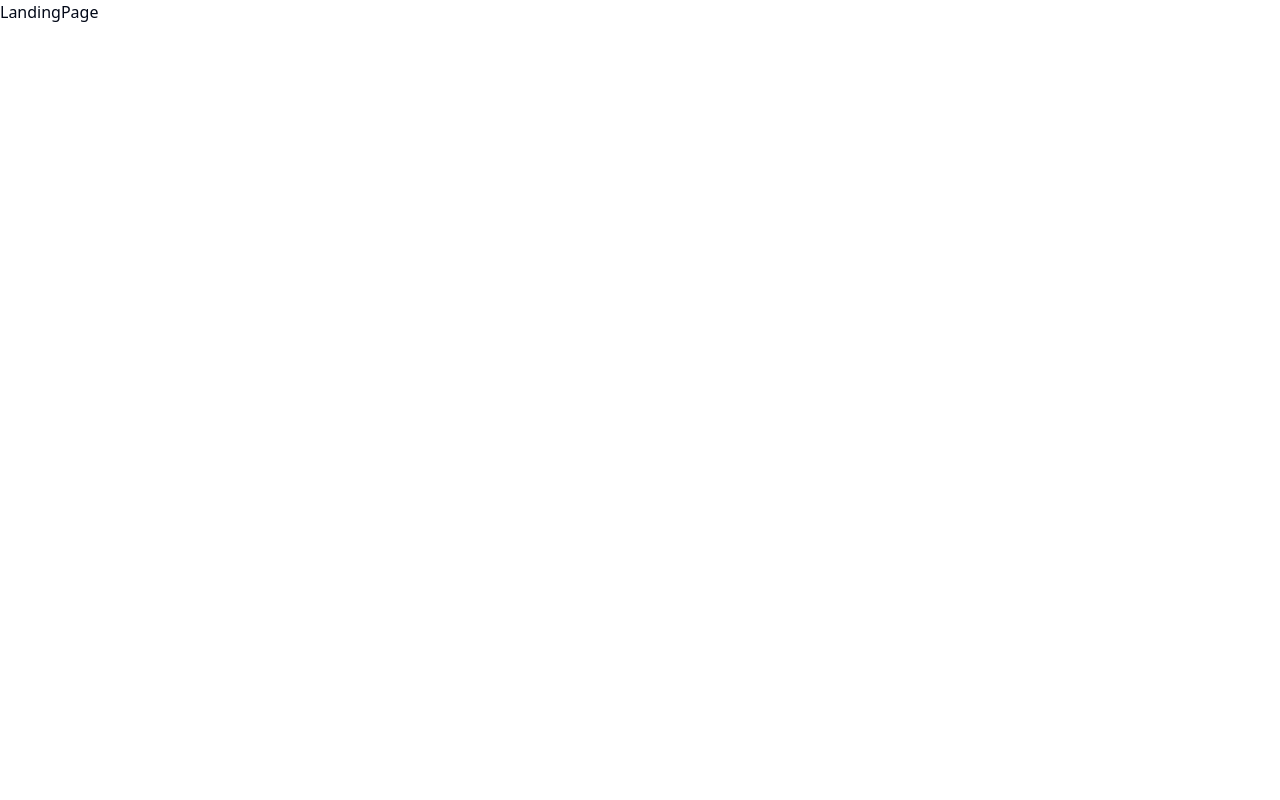
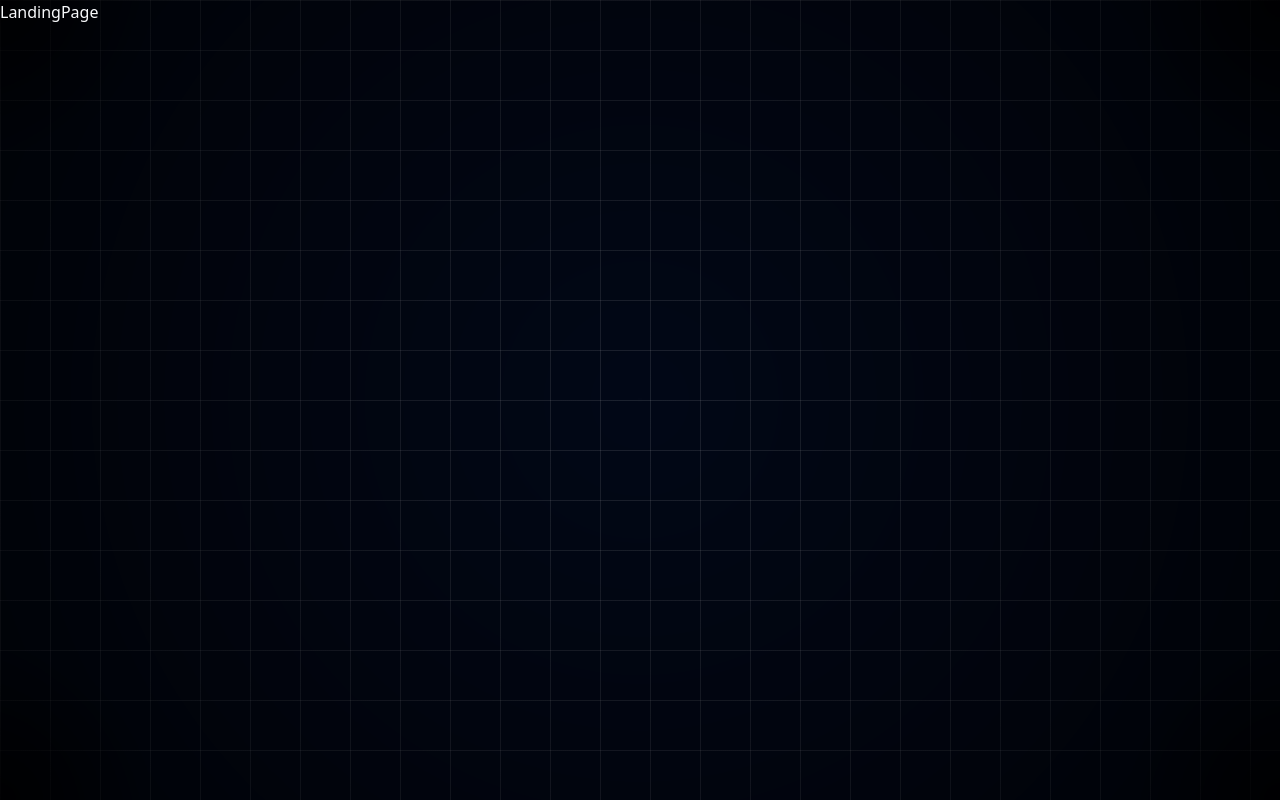
Before and after one commit to sajal-pakira/FullStack-Job-Portal, a React (Vite) app: page / in a window 1280 px wide. Built offline with nearby package versions, Linux system fonts and the light colour scheme.

Commit message:
modifications

```diff
--- a/src/App.css
+++ b/src/App.css
@@ -1,3 +1,33 @@
-.grid-background{
+.grid-background {
+    position: fixed;
+    top: 0;
+    left: 0;
+    width: 100%;
+    height: 100%;
+    background-image:
+        linear-gradient(to right, rgba(255, 255, 255, 0.1) 1px, transparent 1px),
+        linear-gradient(to bottom, rgba(255, 255, 255, 0.1) 1px, transparent 1px);
+    background-size: 50px 50px;
+    z-index: -1;
+    pointer-events: none;
+}
 
+.grid-background::before {
+    content: "";
+    position: absolute;
+    top: 0;
+    left: 0;
+    width: 100%;
+    height: 100%;
+    pointer-events: none;
+    /* background: radial-gradient(circle at centre, transparent, rgba(0, 0, 0, 0.9) 1px); */
+    background:
+        /* center radial glow */
+        radial-gradient(circle at center, transparent, rgba(0, 0, 0, 0.9) 130%),
+
+        /* dark corners */
+        radial-gradient(circle at top left, rgba(0, 0, 0, 0.7), transparent 10%),
+        radial-gradient(circle at top right, rgba(0, 0, 0, 0.7), transparent 10%),
+        radial-gradient(circle at bottom left, rgba(0, 0, 0, 0.7), transparent 10%),
+        radial-gradient(circle at bottom right, rgba(0, 0, 0, 0.7), transparent 10%);
 }
--- a/src/App.jsx
+++ b/src/App.jsx
@@ -9,6 +9,7 @@ import JobListing from "./pages/JobListing";
 import MyJobs from "./pages/MyJobs";
 import PostJob from "./pages/PostJob";
 import SavedJobs from "./pages/SavedJobs";
+import { ThemeProvider } from "./components/theme-provider";
 
 const router = createBrowserRouter([
   {
@@ -46,9 +47,10 @@ const router = createBrowserRouter([
   },
 ]);
 function App() {
-  // return router;
   return (
-    <RouterProvider router={router} />
+    <ThemeProvider defaultTheme="dark" storageKey="vite-ui-theme">
+      <RouterProvider router={router} />
+    </ThemeProvider>
   );
 }
 
--- a/src/layouts/AppLayout.jsx
+++ b/src/layouts/AppLayout.jsx
@@ -5,7 +5,10 @@ const AppLayout = () => {
   return (
     <div>
       <div className="grid-background"></div>
+      <main className="min-h-screen">
+
       <Outlet />
+      </main>
     </div>
   );
 };
```
